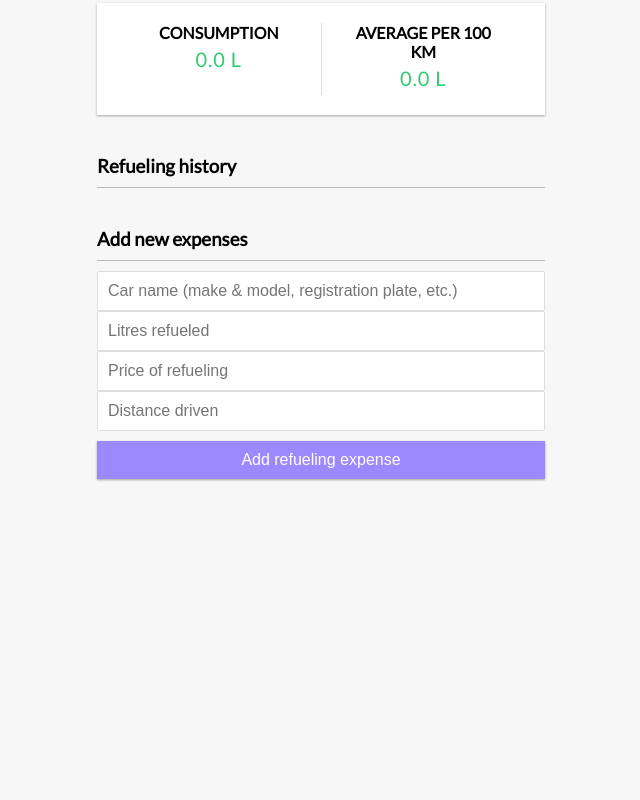
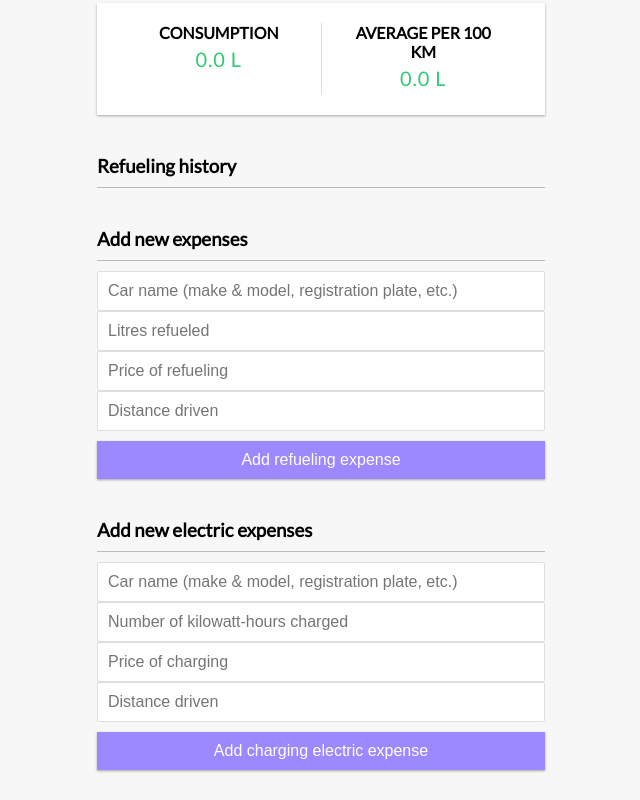
Before and after one commit to arekune/car-expenses, a React (Create React App) app: page / in a window 1280 px wide. Shown: the part 384-1184 px from the top of the page, without its empty margins (319-959 px from the left). Before the commit the page ends 893 px from the top, so only its background shows below. Built offline with nearby package versions, Linux system fonts and the light colour scheme.

Commit message:
edit the AddElecExpense component AddElecExpense.js

```diff
--- a/src/App.js
+++ b/src/App.js
@@ -6,6 +6,7 @@ import { Header } from "./components/Header";
 import { ExpenseTotal } from "./components/ExpenseTotal";
 import { ExpenseList } from "./components/ExpenseList";
 import { AddExpense } from "./components/AddExpense";
+import { AddElecExpense } from "./components/AddElecExpense";
 
 function App() {
 
@@ -17,6 +18,7 @@ function App() {
         <ExpenseTotal />
         <ExpenseList />
         <AddExpense />
+        <AddElecExpense />
       </div>
     </GlobalProvider>
   );
--- a/src/components/AddElecExpense.js
+++ b/src/components/AddElecExpense.js
@@ -1,19 +1,19 @@
 import { useState, useContext } from "react";
 import { GlobalContext } from "../context/GlobalState";
 
-export const AddExpense = () => {
+export const AddElecExpense = () => {
 
     const [name, setName] = useState("");
     const [kilowattHour, setKilowattHour] = useState("");
     const [price, setPrice] = useState("");
     const [distance, setDistance] = useState("");
 
-    const { addExpense } = useContext(GlobalContext);
+    const { addElecExpense } = useContext(GlobalContext);
 
     const onSubmit = (e) => {
         e.preventDefault();
 
-        const newExpense = {
+        const newElecExpense = {
             id: Math.floor(Math.random() * 1000000000),
             name,
             kilowattHour: +kilowattHour,
@@ -21,7 +21,7 @@ export const AddExpense = () => {
             distance: +distance
         }
 
-        addExpense(newExpense);
+        addElecExpense(newElecExpense);
         setName("");
         setKilowattHour("");
         setPrice("");
@@ -55,7 +55,7 @@ export const AddExpense = () => {
                     <input type="number"
                     value={price}
                     onChange={(e) => setPrice(e.target.value)}
-                    placeholder="Price of refueling"
+                    placeholder="Price of charging"
                     />
                 </div>
 
```
